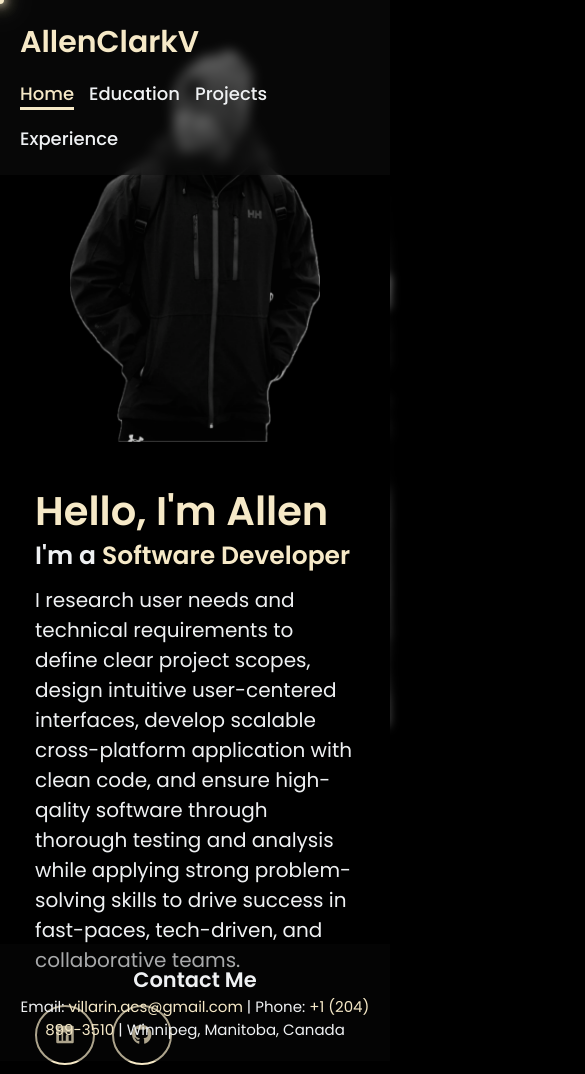
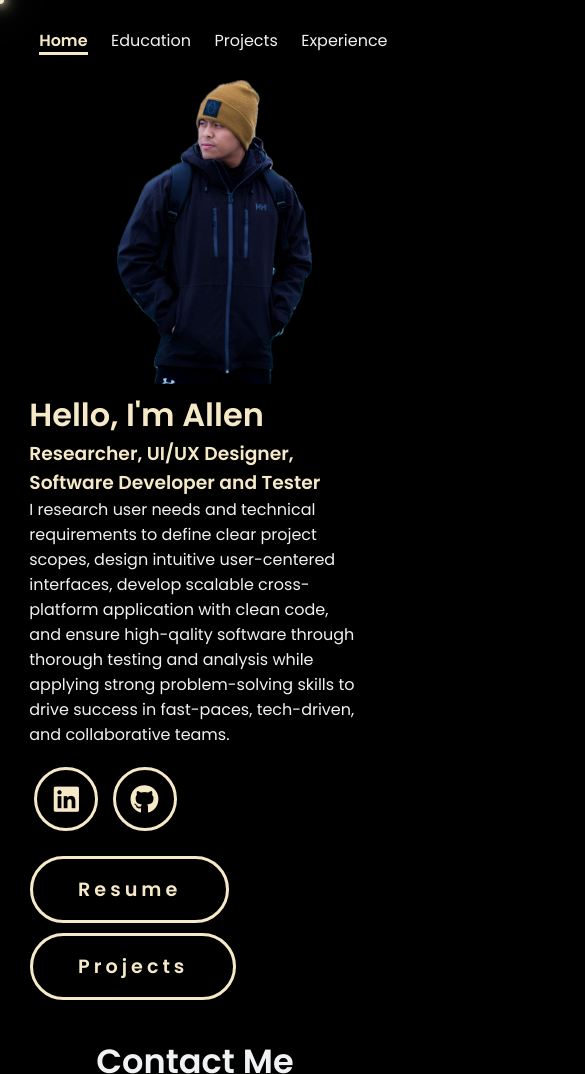
Before and after one commit to AllenClarkV/Codecademy, a plain HTML site: page index.html in a window 390 px wide. Shown: the top 1074 px of the page, 585 px wide, since content can reach past the window. Drawn offline with Linux system fonts and the light colour scheme.

Commit message:
Bug fixes. Initial test

```diff
--- a/index.html
+++ b/index.html
@@ -13,7 +13,6 @@
   </head>
   <body>
     <header>
-      <a href="#" class="logo">AllenClarkV</a>
       <nav>
         <a href="../index.html" class="active">Home</a>
         <a href="subpages/education.html">Education</a>
@@ -21,33 +20,39 @@
         <a href="subpages/experience.html">Experience</a>
       </nav>
     </header>
-    <section class="home">
-      <div class="home-img">
-        <img src="assets/images/main.png" alt="" />
+    <main>
+      <div class="home">
+        <div class="home-image">
+          <img src="assets/images/IMG_3302.PNG" alt="" />
         </div>
         <div class="home-content">
           <h1>Hello, I'm <span>Allen</span></h1>
-        <h3 class="typing-text">I'm a <span></span></h3>
+          <h3>Researcher, UI/UX Designer, Software Developer and Tester</h3>
           <p>
             I research user needs and technical requirements to define clear
             project scopes, design intuitive user-centered interfaces, develop
             scalable cross-platform application with clean code, and ensure
             high-qality software through thorough testing and analysis while
-          applying strong problem-solving skills to drive success in fast-paces,
-          tech-driven, and collaborative teams.
+            applying strong problem-solving skills to drive success in
+            fast-paces, tech-driven, and collaborative teams.
           </p>
           <div class="social-icons">
-          <a href="https://www.linkedin.com/in/allenvillarinc/" target="_blank"
+            <a
+              href="https://www.linkedin.com/in/allenvillarinc/"
+              target="_blank"
               ><i class="fa-brands fa-linkedin"></i
             ></a>
             <a href="https://github.com/AllenClarkV" target="_blank"
               ><i class="fa-brands fa-github"></i
             ></a>
           </div>
+          <div class="button-links">
             <a href="assets/Resume.pdf" download class="btn">Resume</a>
             <a href="subpages/projects.html" class="btn">Projects</a>
           </div>
-    </section>
+        </div>
+      </div>
+    </main>
     <footer>
       <h2>Contact Me</h2>
       <p>
--- a/style.css
+++ b/style.css
@@ -1,5 +1,6 @@
 @import url("https://fonts.googleapis.com/css2?family=Poppins:wght@100;200;300;400;500;600&display=swap");
 
+/* ========== Base Styles ========== */
 * {
   margin: 0;
   padding: 0;
@@ -11,106 +12,72 @@
   cursor: none;
 }
 
-html,
 body {
-  height: 100%;
   display: flex;
   flex-direction: column;
-  font-size: 62.5%;
+  background-color: #000;
 }
 
-body {
-  width: 100%;
-  height: 100vh;
-  overflow-x: hidden;
-  background-color: #000;
-  color: #eff1f3;
+.background-image {
+  position: relative;
 }
 
-body::before {
+.background-image::before {
   content: "";
-  position: fixed;
+  position: absolute;
   top: 0;
   left: 0;
   width: 100%;
   height: 100%;
-  background-image: url(assets/images/2744BF8D-C0B3-4179-A779-991F111E4F7C\ copy.jpeg);
-  background-size: fill;
-  background-position: center;
-  background-repeat: no-repeat;
-  filter: blur(5px);
+  background-image: url(assets/images/2744BF8D-C0B3-4179-A779-991F111E4F7C.jpeg);
+  filter: blur(20px);
   z-index: -1;
 }
 
 main {
-  padding-top: 135px;
-  opacity: 0;
-  flex: 1;
-  animation: fadeIn 0.5s ease-in forwards;
-}
-
-.home {
-  display: flex;
-  justify-content: center;
-  align-items: center;
-  background-color: #000;
-  gap: 8rem;
   opacity: 0;
   animation: fadeIn 0.5s ease-in forwards;
 }
 
-@keyframes fadeIn {
-  to {
-    opacity: 1;
-  }
+header,
+main,
+footer {
+  display: flex;
+  position: relative;
+  justify-content: center;
+  flex-direction: column;
 }
 
-.main-heading {
-  text-align: center;
-  font-size: 35px;
-  margin-bottom: 10px;
+/* ========== Header ========== */
+header {
+  height: 80px;
+  align-items: left;
+  background-color: #00000080;
 }
 
-/*CONSTRUCTION*/
-.construction {
-  font-size: 35px;
-  display: flex;
-  justify-content: center;
+header nav {
+  padding-left: 20px;
 }
 
-.construction h1 {
+header nav a {
+  font-size: 1.4rem;
   color: #eff1f3;
-}
-/*CONSTRUCTION*/
-
-.home .home-content h1 {
-  font-size: 6rem;
-  font-weight: 700;
-  line-height: 1.3;
+  margin-left: 1.2rem;
+  transition: 0.5s ease;
+  border-bottom: 3px solid transparent;
 }
 
-header {
-  padding-top: 20px;
-  position: fixed;
-  top: 0;
-  left: 0;
-  width: 100%;
-  padding: 1rem 9%;
-  filter: drop-shadow(10px);
-  display: flex;
-  justify-content: space-between;
-  align-items: center;
-  z-index: 100;
-  background-color: #0f0f0f80;
-  backdrop-filter: blur(6px);
-  -webkit-backdrop-filter: blur(6px);
+nav a:hover,
+nav a.active {
+  color: #f6e9c7;
+  font-weight: bold;
+  border-bottom: 3px solid #f6e9c7;
 }
 
 .logo {
   font-size: 3rem;
   color: #f6e9c7;
   font-weight: 800;
-
   transition: 0.5s ease;
 }
 
@@ -118,103 +85,73 @@ header {
   transform: scale(1.1);
 }
 
-nav a {
-  font-size: 1.8rem;
-  color: #eff1f3;
-  margin-left: 4rem;
-  font-weight: 500;
-  transition: 0.3s ease;
-  border-bottom: 3px solid transparent;
+/* ========== Home Section ========== */
+.home {
+  display: flex;
+  justify-content: center;
+  align-items: center;
 }
 
-nav a:hover,
-nav a.active {
-  color: #f6e9c7;
-  border-bottom: 3px solid #f6e9c7;
+.home-content {
+  width: 40%;
 }
 
-@media (max-width: 900px) {
-  header {
-    display: flex;
-    flex-direction: column;
-    align-items: flex-start;
-    gap: 1.5rem;
-    padding: 2rem;
-  }
-
-  nav {
-    display: flex;
-    flex-wrap: wrap;
-    justify-content: flex-start;
-    gap: 1.5rem;
-    width: 100%;
-    border: none;
-    background: transparent;
-    padding: 0;
-  }
-
-  nav a {
-    display: inline-block;
-    margin: 0;
-  }
-
-  .main-heading {
-    font-size: 30px;
-  }
-
-  /*CONSTRUCTION*/
-  .construction {
-    font-size: 10px;
-  }
-  /*CONSTRUCTION*/
-
-  .home .home-content h1 {
-    font-size: 4rem;
-  }
-}
-
-section {
-  min-height: 100vh;
-  padding: 5rem 9% 5rem;
-}
-
+.home-content h1,
+.home-content h3,
+h1,
+h3,
 span {
   color: #f6e9c7;
 }
 
-.home-content h3 {
-  font-size: 4rem;
-  margin-bottom: 1rem;
-  font-weight: 700;
+.home-content p,
+.subheading,
+p,
+li {
+  color: #eff1f3;
 }
 
-.home-content p {
-  font-size: 1.6rem;
+.home-image {
+  width: 20%;
 }
 
-.home-img img {
-  position: relative;
+.home-image img {
   width: 25vw;
-  box-shadow: 0 0 25px solid #f6e9c7;
-  transition: 0.2s linear;
 }
 
-.home-img img:hover {
-  font-size: 1.8rem;
-  font-weight: 500;
+/* ========== Buttons & Icons ========== */
+.btn {
+  display: inline-flex;
+  margin: 5px 1px;
+  padding: 1rem 2.8rem;
+  background-color: transparent;
+  border-radius: 4rem;
+  font-size: 1.2rem;
+  color: #f6e9c7;
+  letter-spacing: 0.25rem;
+  font-weight: 600;
+  border: 0.2rem solid #f6e9c7;
+  transition: 0.3s ease;
+}
+
+.btn:hover {
+  transform: scale3d(1.03);
+  background-color: #f6e9c7;
+  color: black;
+  box-shadow: 0 0 25px #f6e9c7;
 }
 
 .social-icons a {
   display: inline-flex;
   justify-content: center;
   align-items: center;
-  width: 6rem;
-  height: 6rem;
+  width: 4rem;
+  height: 4rem;
+  margin: 20px 5px;
   background-color: transparent;
   border: 0.2rem solid #f6e9c7;
-  font-size: 2rem;
+  font-size: 1.8rem;
   border-radius: 50%;
-  margin: 3rem 1.5rem 3rem 0;
   transition: 0.3s ease;
   color: #f6e9c7;
 }
@@ -226,117 +163,34 @@ span {
   box-shadow: 0 0 25px #f6e9c7;
 }
 
-.btn {
-  display: inline-block;
-  margin-right: 1.5rem;
-  padding: 1rem 2.8rem;
-  background-color: black;
-  border-radius: 4rem;
-  font-size: 1.6rem;
-  color: #f6e9c7;
-  letter-spacing: 0.3rem;
-  font-weight: 600;
-  border: 2px solid #f6e9c7;
-  transition: 0.3s ease;
+/* ========== Headings ========== */
+.main-heading {
+  margin-top: 20px;
+  text-align: center;
+  font-size: 35px;
 }
 
-.btn:hover {
-  transform: scale3d(1.03);
-  background-color: #f6e9c7;
-  color: black;
-  box-shadow: 0 0 25px #f6e9c7;
+/* ========== Construction ========== */
+.construction {
+  display: flex;
+  justify-content: center;
 }
 
-.typing-text {
-  font-size: 34px;
-  font-weight: 600;
-  min-width: 280px;
+.construction h1 {
+  color: #eff1f3;
 }
 
-.typing-text span {
-  position: relative;
+/* ========== Section ========== */
+section {
+  min-height: 100vh;
+  padding: 5rem 9% 5rem;
 }
 
-.typing-text span::before {
-  content: "Analyst";
-  color: #f6e9c7;
-  animation: words 20s infinite;
-}
-
-.typing-text span::after {
-  content: "";
-  position: absolute;
-  width: calc(100% + 8px);
-  height: 100%;
-  border-left: 3px solid black;
-  right: -8;
-  animation: cursor 1s infinite;
-}
-
-@keyframes cursor {
-  to {
-    border-left: 3px solid #f6e9c7;
-  }
-}
-
-@keyframes words {
-  0%,
-  33.33% {
-    content: "UI/UX Designer";
-  }
-  33.33%,
-  66.66% {
-    content: "Software Developer";
-  }
-  66.66%,
-  100% {
-    content: "Software Tester";
-  }
-}
-
-@media (max-width: 1000px) {
-  .home {
-    gap: 4rem;
-  }
-}
-
-@media (max-width: 995px) {
-  .home {
-    flex-direction: column;
-    margin: 5rem 0rem;
-  }
-
-  .home .home-content h3 {
-    font-size: 2.5rem;
-  }
-
-  .home-content h1 {
-    font-size: 5rem;
-  }
-
-  .home-img img {
-    width: 25rem;
-    margin-top: 30rem;
-  }
-}
-
-.home-content p {
-  font-size: 20px;
-}
-
+/* ========== Timeline ========== */
 .timeline {
   position: relative;
   max-width: 1700px;
   margin: auto;
-}
-
-@keyframes moveline {
-  0% {
-    height: 0;
-  }
-  100% {
-    height: 100%;
-  }
 }
 
 .year {
@@ -350,17 +204,6 @@ span {
   width: 50%;
   animation: movedown 0.4s ease-in forwards;
   opacity: 0;
-}
-
-@keyframes movedown {
-  0% {
-    opacity: 0;
-    transform: translateY(-30px);
-  }
-  100% {
-    opacity: 1;
-    transform: translateY(0);
-  }
 }
 
 .container:nth-child(1) {
@@ -379,47 +222,14 @@ span {
   animation-delay: 4s;
 }
 
-.checkpoint {
-  position: absolute;
-  width: 40px;
-  height: 40px;
-  border-radius: 50%;
-  background-color: #eff1f3;
-  top: 32px;
-  z-index: 10;
-  opacity: 0;
-  transform: scale(0);
-  animation: popIn 0.3s ease-out forwards;
+.container:hover .textbox {
+  background-color: #000;
+  box-shadow: 0 0 20px #f6e9c7;
 }
 
-@keyframes popIn {
-  0% {
-    opacity: 0;
-    transform: scale(0);
-  }
-  80% {
-    transform: scale(1.2);
-  }
-  100% {
-    opacity: 1;
-    transform: scale(1);
-  }
-}
-
-.container:nth-child(1) .checkpoint {
-  animation-delay: 0.5s;
-}
-.container:nth-child(2) .checkpoint {
-  animation-delay: 1.5s;
-}
-.container:nth-child(3) .checkpoint {
-  animation-delay: 2.5s;
-}
-.container:nth-child(4) .checkpoint {
-  animation-delay: 3.5s;
-}
-.container:nth-child(5) .checkpoint {
-  animation-delay: 4.5s;
+.container:hover .year {
+  color: #f6e9c7;
+  transition: color 0.5s ease;
 }
 
 .leftcontainer {
@@ -433,6 +243,29 @@ span {
 }
 .leftcontainer .checkpoint {
   right: -20px;
+}
+
+.textbox {
+  padding: 25px 40px;
+  position: relative;
+  font-size: 18px;
+  background-color: #0f0f0f;
+  border-radius: 25px;
+  transition: background-color 0.5s ease, box-shadow 0.3s ease;
+}
+
+/* ========== Checkpoints ========== */
+.checkpoint {
+  position: absolute;
+  width: 40px;
+  height: 40px;
+  border-radius: 50%;
+  background-color: #eff1f3;
+  top: 32px;
+  z-index: 10;
+  opacity: 0;
+  transform: scale(0);
+  animation: popIn 0.3s ease-out forwards;
 }
 
 .checkpoint::after {
@@ -454,54 +287,65 @@ span {
   animation: beacon-pulse 2s infinite;
 }
 
+/* ========== Keyframes ========== */
+@keyframes fadeIn {
+  to {
+    opacity: 1;
+  }
+}
+
+@keyframes moveline {
+  0% {
+    height: 0;
+  }
+  100% {
+    height: 100%;
+  }
+}
+
+@keyframes movedown {
+  0% {
+    opacity: 0;
+    transform: translateY(-30px);
+  }
+  100% {
+    opacity: 1;
+    transform: translateY(0);
+  }
+}
+
+@keyframes popIn {
+  0% {
+    opacity: 0;
+    transform: scale(0);
+  }
+  80% {
+    transform: scale(1.2);
+  }
+  100% {
+    opacity: 1;
+    transform: scale(1);
+  }
+}
+
 @keyframes beacon-pulse {
   0% {
     transform: translate(-50%, -50%) scale(1);
     opacity: 0.6;
   }
-  70% {
-    transform: translate(-50%, -50%) scale(2.5);
-    opacity: 0;
-  }
+  70%,
   100% {
     transform: translate(-50%, -50%) scale(2.5);
     opacity: 0;
   }
 }
 
-.textbox {
-  padding: 25px 40px;
-  position: relative;
-  font-size: 18px;
-  background-color: #0f0f0f;
-  border-radius: 25px;
-  transition: background-color 0.5s ease, box-shadow 0.3s ease;
-}
-
-.container:hover .textbox {
-  background-color: #000;
-  box-shadow: 0 0 20px #f6e9c7;
-}
-
-.container:hover .year {
-  color: #f6e9c7;
-  transition: color 0.5s ease;
-}
-
-h1 {
-  color: #f6e9c7;
-}
-
-ul ul {
-  list-style-type: circle;
-  padding-left: 2rem;
-}
-
+/* ========== Footer ========== */
 footer {
   position: relative;
   text-align: center;
   padding: 2rem;
-  background-color: #0f0f0f50;
+  background-color: #000;
   color: #eff1f3;
   font-size: 1.4rem;
 }
@@ -519,13 +363,14 @@ footer a:hover {
   text-decoration: underline;
 }
 
+/* ========== Glowing Cursor ========== */
 .glowing-cursor {
   position: fixed;
   top: 0;
   left: 0;
   width: 8px;
   height: 8px;
-  pointer-events: none; /* Let clicks go through */
+  pointer-events: none;
   border-radius: 50%;
   background: #f6e9c7;
   box-shadow: 0 0 8px #f6e9c7, 0 0 15px #f6e9c7, 0 0 20px #f6e9c7,
@@ -534,3 +379,31 @@ footer a:hover {
   transition: background 0.3s ease;
   z-index: 9999;
 }
+
+/* ========== Responsive ========== */
+@media (max-width: 1280px) {
+  .home {
+    flex-direction: column;
+  }
+
+  .home-content {
+    width: 85%;
+  }
+
+  .home-image {
+    width: 40%;
+  }
+
+  .home-image img {
+    width: 50vw;
+  }
+
+  header nav a {
+    font-size: 1rem;
+  }
+}
+
+ul ul {
+  list-style-type: circle;
+  padding-left: 2rem;
+}
```
Also changed, not shown: subpages/education.html (+1 -3 lines), subpages/experience.html (+1 -2 lines), subpages/page-stylesheets/education-timeline.css (+7 -3 lines), subpages/page-stylesheets/experience-timeline.css (+5 -2 lines), subpages/projects.html (+1 -2 lines), assets/images/2744BF8D-C0B3-4179-A779-991F111E4F7C copy.jpeg (deleted), assets/images/2744BF8D-C0B3-4179-A779-991F111E4F7C.jpeg (added), assets/images/477030032_674091041611554_1351206558038322148_n.jpeg (deleted), assets/images/IMG_3302.PNG (added). Lines whose indentation alone changed are shown as unchanged.
